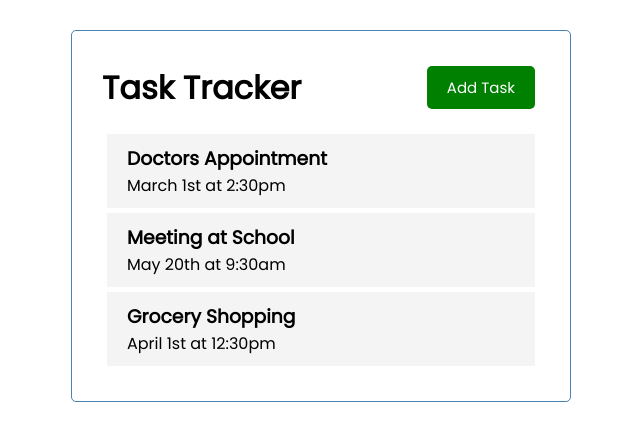
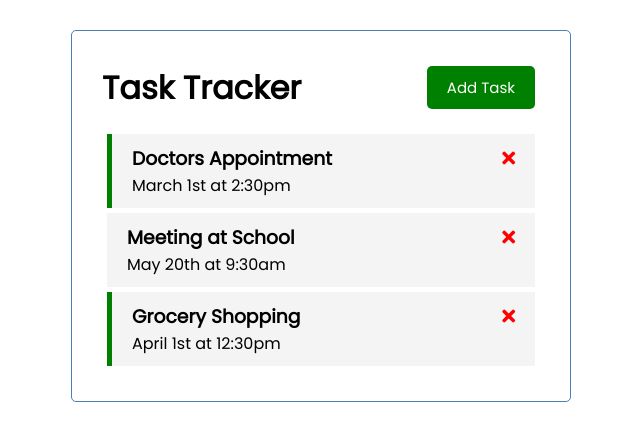
Before and after one commit to jeanwang2dev/vue-starter, a Vue app: page / in a window 1280 px wide. Shown: the top 440 px of the page, without its empty margins (319-959 px from the left). Built offline with nearby package versions, Linux system fonts and the light colour scheme.

Commit message:
add style and fontawesome icon to Task component

```diff
--- a/public/index.html
+++ b/public/index.html
@@ -4,6 +4,7 @@
     <meta charset="utf-8">
     <meta http-equiv="X-UA-Compatible" content="IE=edge">
     <meta name="viewport" content="width=device-width,initial-scale=1.0">
+    <link rel="stylesheet" href="https://cdnjs.cloudflare.com/ajax/libs/font-awesome/5.15.4/css/all.min.css" integrity="sha512-1ycn6IcaQQ40/MKBW2W4Rhis/DbILU74C1vSrLJxCq57o941Ym01SwNsOMqvEBFlcgUa6xLiPY/NS5R+E6ztJQ==" crossorigin="anonymous" referrerpolicy="no-referrer" />
     <link rel="icon" href="<%= BASE_URL %>favicon.ico">
     <title><%= htmlWebpackPlugin.options.title %></title>
   </head>
--- a/src/App.vue
+++ b/src/App.vue
@@ -32,7 +32,7 @@
         id: 2,
         text: 'Meeting at School',
         day: 'May 20th at 9:30am',
-        reminder: true,
+        reminder: false,
       },
       {
         id: 3,
--- a/src/components/Task.vue
+++ b/src/components/Task.vue
@@ -1,6 +1,8 @@
 <template>
-    <div class="task">
-        <h3>{{ task.text }}</h3>
+    <div :class="[task.reminder ? 'reminder' : '' , 'task']">
+        <h3>{{ task.text }}
+            <i class="fas fa-times"></i>
+        </h3>
         <p>{{ task.day }}</p>
     </div>
 
```
